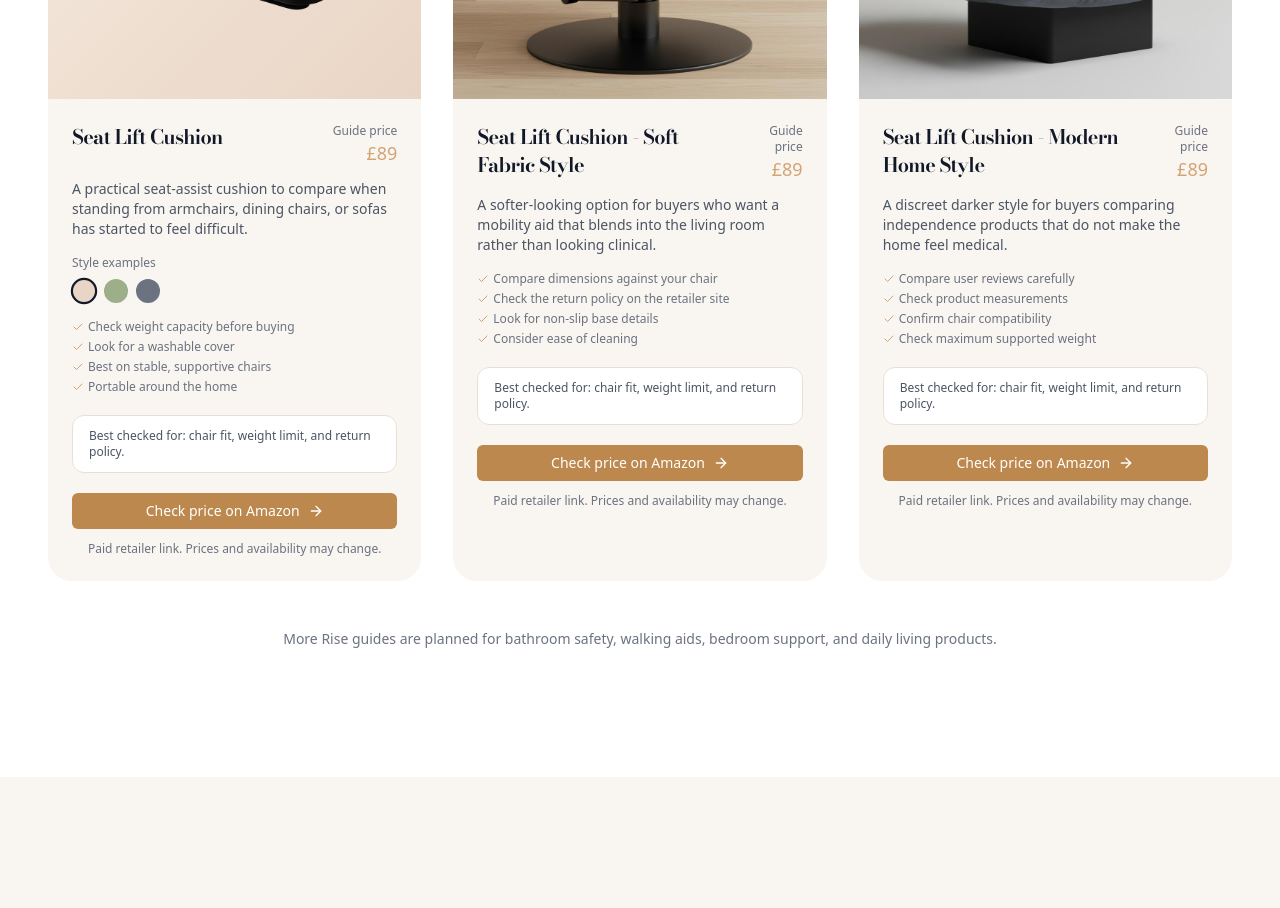
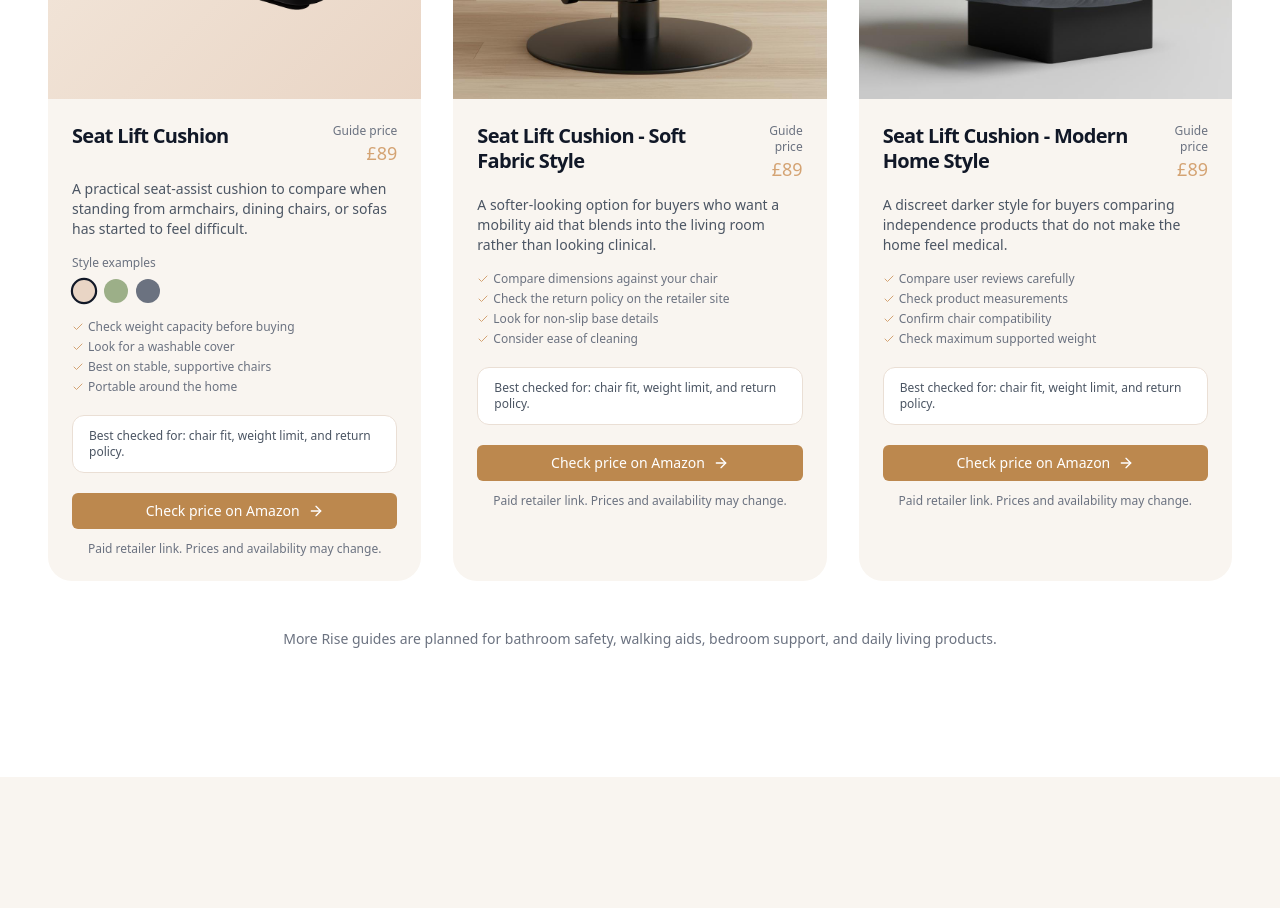
Before and after one commit to rcampbell30/rise, a React (Vite) app in the folder app/: page / in a window 1280 px wide. Shown: the part 4760-5668 px from the top of the page. Built offline with nearby package versions, Linux system fonts and the light colour scheme; a web font is replaced by a local one.

Commit message:
Improve typography readability

```diff
--- a/app/src/sections/Shop.tsx
+++ b/app/src/sections/Shop.tsx
@@ -69,7 +69,7 @@ export default function Shop() {
 
               <div className="p-6">
                 <div className="flex items-start justify-between gap-4 mb-3">
-                  <h3 className="text-xl text-gray-900" style={{ fontFamily: 'Bodoni Moda, serif' }}>
+                  <h3 className="text-xl font-semibold leading-tight text-gray-900">
                     {product.name}
                   </h3>
                   <div className="text-right">
```
